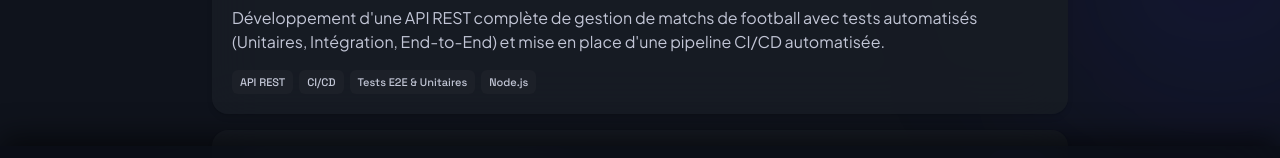
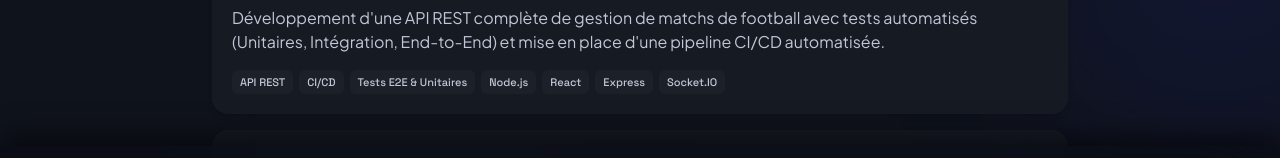
Before and after one commit to frerrt/portfolio-mouhamad-azar, a Next.js app: page / in a window 1280 px wide. Shown: the part 590-748 px from the top of the page. Built offline with nearby package versions, Linux system fonts and the light colour scheme.

Commit message:
fix: complete page.tsx for adding new skills

```diff
--- a/src/app/page.tsx
+++ b/src/app/page.tsx
@@ -145,6 +145,9 @@ const handleDownloadCv = () => {
                   <span className="px-2 py-1 rounded-md bg-surface-container text-on-surface-variant font-code-inline text-[11px]">CI/CD</span>
                   <span className="px-2 py-1 rounded-md bg-surface-container text-on-surface-variant font-code-inline text-[11px]">Tests E2E &amp; Unitaires</span>
                   <span className="px-2 py-1 rounded-md bg-surface-container text-on-surface-variant font-code-inline text-[11px]">Node.js</span>
+                  <span className="px-2 py-1 rounded-md bg-surface-container text-on-surface-variant font-code-inline text-[11px]">React</span>
+                  <span className="px-2 py-1 rounded-md bg-surface-container text-on-surface-variant font-code-inline text-[11px]">Express</span>
+                  <span className="px-2 py-1 rounded-md bg-surface-container text-on-surface-variant font-code-inline text-[11px]">Socket.IO</span>
                 </div>
               </div>
 
```
